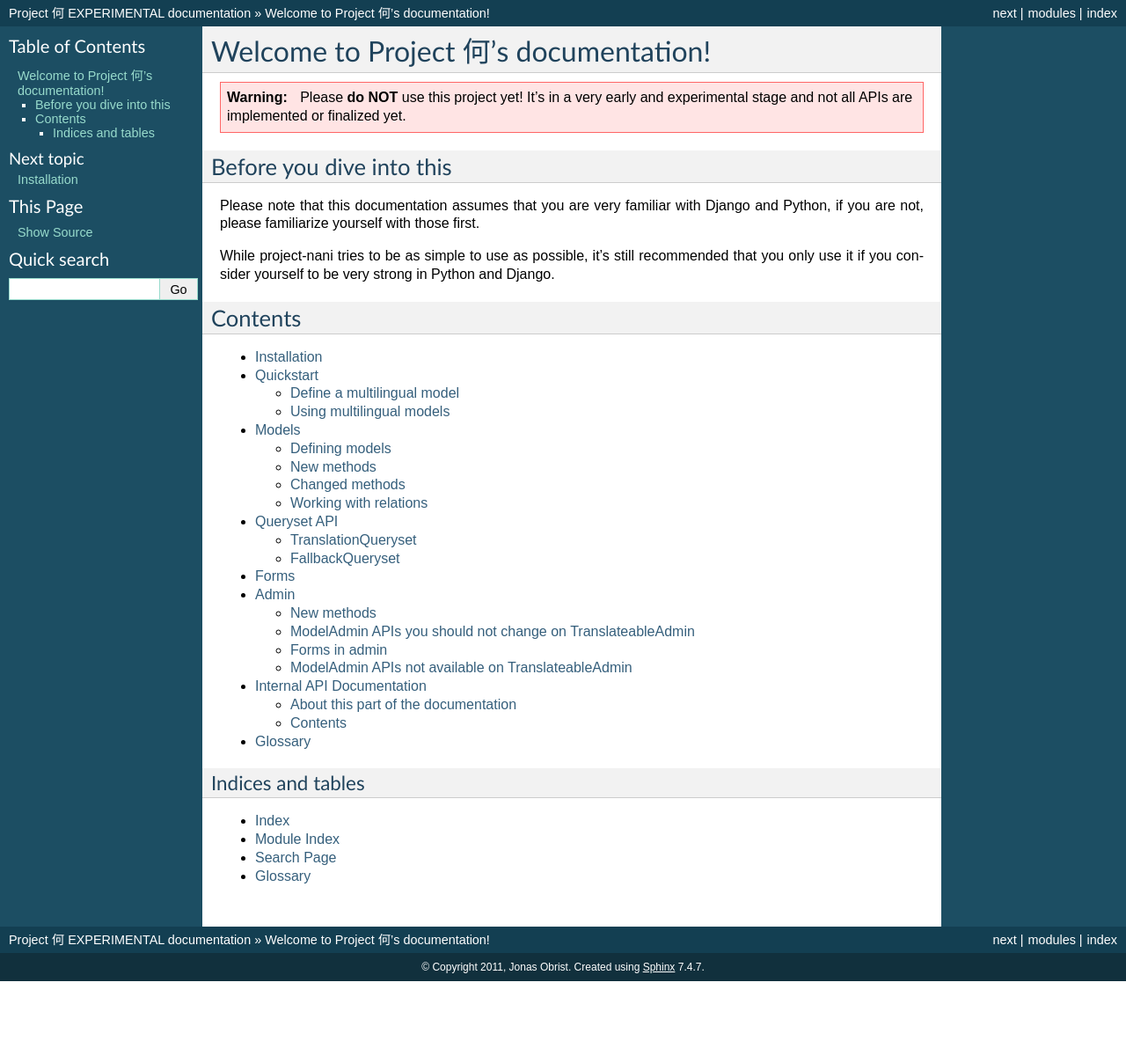
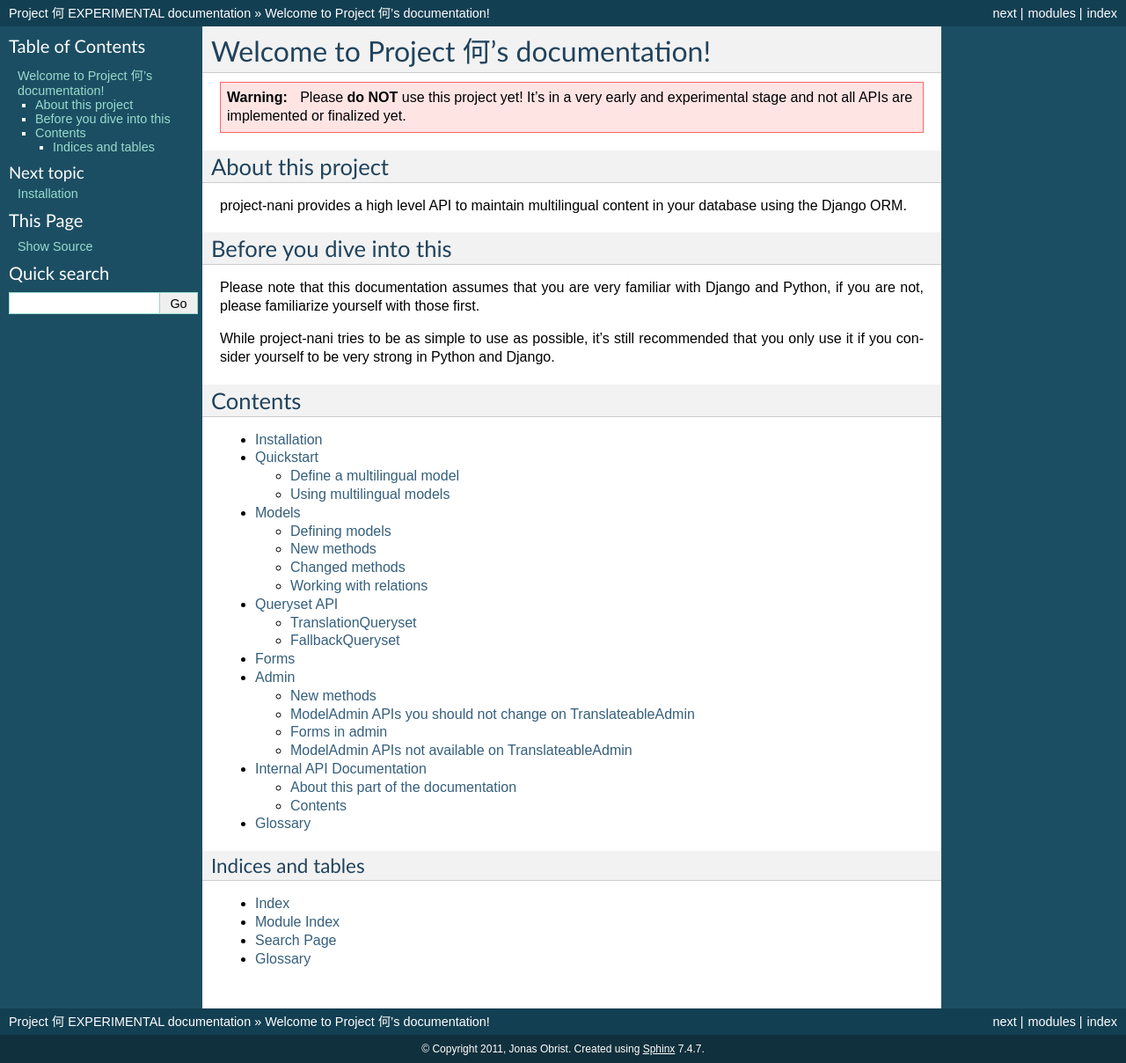
Before and after one commit to KristianOellegaard/django-hvad, a Sphinx documentation site: the page built from docs/index.rst, in a window 1280 px wide. Shown: the whole page at 88% size. Built offline with Sphinx 7.4.7, drawn with Linux system fonts in a browser that asks for light colours; before the commit the page ends 1115 px from its top, so only the background shows below that.

Commit message:
added a little 'about this project' to index.rst

```diff
--- a/docs/index.rst
+++ b/docs/index.rst
@@ -5,6 +5,14 @@ Welcome to Project 何's documentation!
 .. warning:: Please **do NOT** use this project yet! It's in a very early and
              experimental stage and not all APIs are implemented or finalized
              yet.
+
+
+******************
+About this project
+******************
+
+project-nani provides a high level API to maintain multilingual content in your
+database using the Django ORM.
 
 *************************
 Before you dive into this
```
